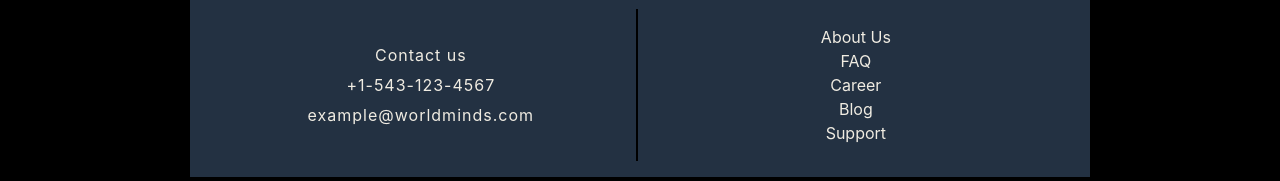
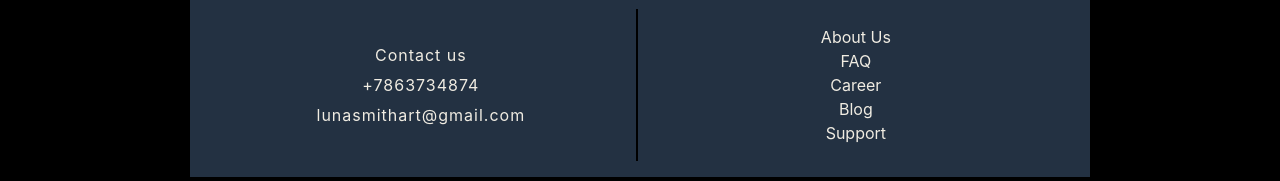
Before and after one commit to Lu-Smith/world-minds-react, a React (Vite) app: page / in a window 1280 px wide. Shown: the part 5193-5374 px from the top of the page. Built offline with nearby package versions, Linux system fonts and the light colour scheme.

Commit message:
Updated FooterHelpers.tsx

```diff
--- a/src/assets/FooterHelpers.tsx
+++ b/src/assets/FooterHelpers.tsx
@@ -65,8 +65,8 @@ const FooterHelpers: React.FC = () => {
     <HelpersWrapper role='footerHelpers' >
       <ContactContainer data-testid='contactContainer'>
         <ContactLi role='contactLink'>Contact us</ContactLi>
-        <ContactLi data-testid='phoneNumber'>+1-543-123-4567</ContactLi>
-        <ContactLi data-testid='email'>example@worldminds.com</ContactLi>
+        <ContactLi data-testid='phoneNumber'>+7863734874</ContactLi>
+        <ContactLi data-testid='email'>lunasmithart@gmail.com</ContactLi>
       </ContactContainer>
       <HelpersContainer data-testid='helpersContainer'>
         <ListLi role='homeLink'>About Us</ListLi>
```
